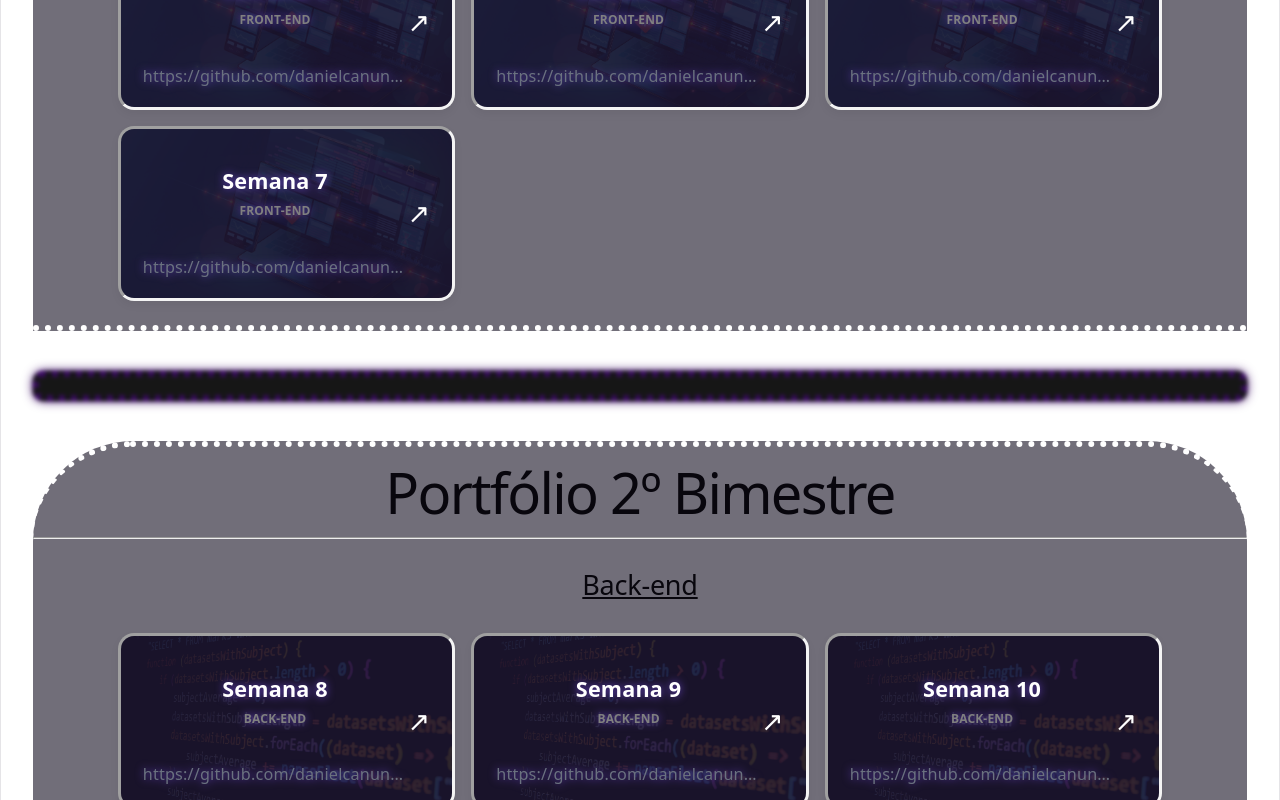
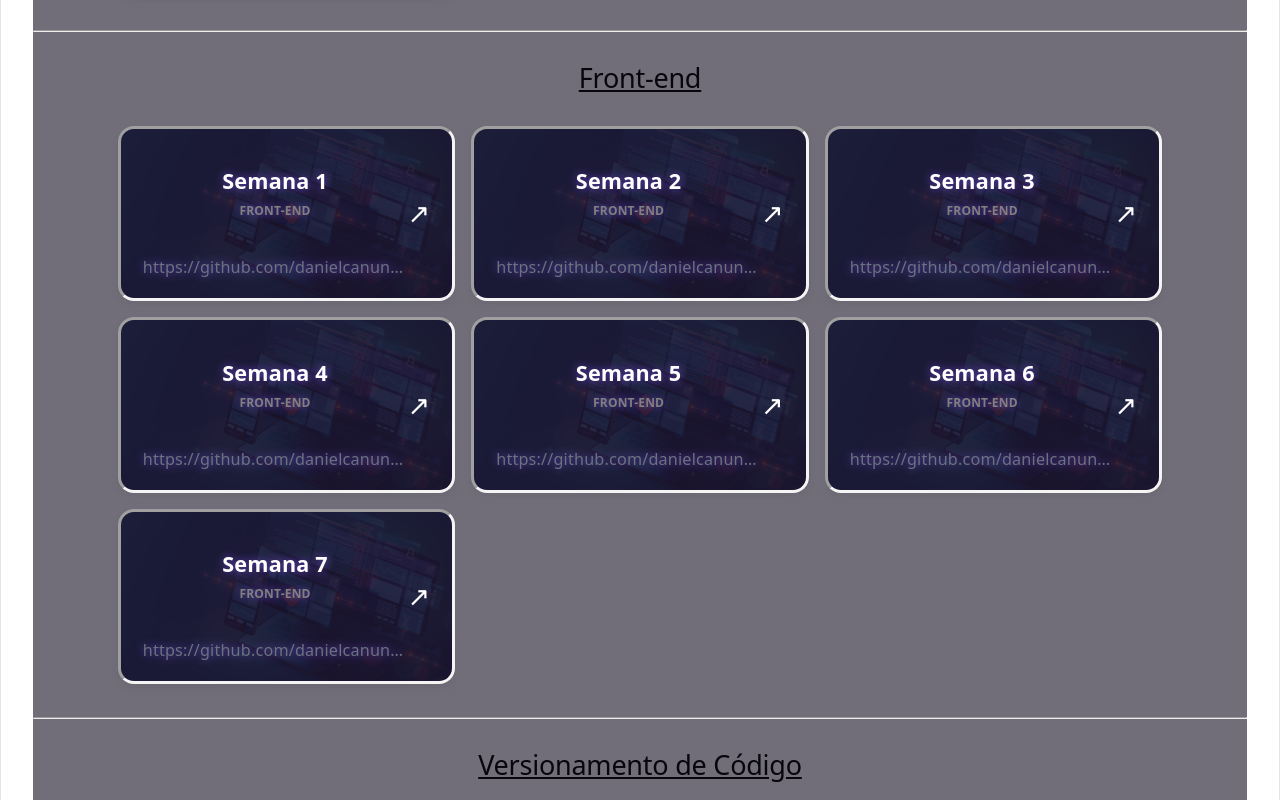
Before and after one commit to danielcanunciato/Portfolio-3DS, a React (Vite) app: page / in a window 1280 px wide. Shown: the part 1060-1860 px from the top of the page. Built offline with nearby package versions, Linux system fonts and the light colour scheme.

Commit message:
Adicionado semanas em falta no 1º bimestre, feito alguns ajustes

```diff
--- a/src/App.jsx
+++ b/src/App.jsx
@@ -56,6 +56,9 @@ export default function App() {
   const portfolio_1bim = [
     // Backend
     [
+      {sem: "Semana 1", url: "https://github.com/danielcanunciato/portfolio-1bim/tree/main/Backend/s1back", subject: "BACK-END"},
+      {sem: "Semana 2", url: "https://github.com/danielcanunciato/portfolio-1bim/tree/main/Backend/s2back", subject: "BACK-END"},
+      {sem: "Semana 3", url: "https://github.com/danielcanunciato/portfolio-1bim/tree/main/Backend/s3back", subject: "BACK-END"},
       {sem: "Semana 4", url: "https://github.com/danielcanunciato/portfolio-1bim/tree/main/Backend/s4back", subject: "BACK-END"},
       {sem: "Semana 5", url: "https://github.com/danielcanunciato/portfolio-1bim/tree/main/Backend/s5back", subject: "BACK-END"},
       {sem: "Semana 6", url: "https://github.com/danielcanunciato/portfolio-1bim/tree/main/Backend/s6back", subject: "BACK-END"},
@@ -64,11 +67,25 @@ export default function App() {
 
     // Frontend
     [
+      {sem: "Semana 1", url: "https://github.com/danielcanunciato/portfolio-1bim/blob/main/Frontend/s1front", subject: "FRONT-END"},
+      {sem: "Semana 2", url: "https://github.com/danielcanunciato/portfolio-1bim/blob/main/Frontend/s2front", subject: "FRONT-END"},
+      {sem: "Semana 3", url: "https://github.com/danielcanunciato/portfolio-1bim/blob/main/Frontend/s3front", subject: "FRONT-END"},
       {sem: "Semana 4", url: "https://github.com/danielcanunciato/portfolio-1bim/blob/main/Frontend/s4front", subject: "FRONT-END"},
       {sem: "Semana 5", url: "https://github.com/danielcanunciato/portfolio-1bim/tree/main/Frontend/s5front", subject: "FRONT-END"},
       {sem: "Semana 6", url: "https://github.com/danielcanunciato/portfolio-1bim/tree/main/Frontend/s6front", subject: "FRONT-END"},
       {sem: "Semana 7", url: "https://github.com/danielcanunciato/portfolio-1bim/blob/main/Frontend/s7front", subject: "FRONT-END"}
-    ]
+    ],
+
+    // Frontend
+    [
+      {sem: "Semana 1", url: "https://github.com/danielcanunciato/portfolio-1bim/blob/main/Versionamento/s1ver", subject: "VERSIONAMENTO DE CÓDIGO"},
+      {sem: "Semana 2", url: "https://github.com/danielcanunciato/portfolio-1bim/blob/main/Versionamento/s2ver", subject: "VERSIONAMENTO DE CÓDIGO"},
+      {sem: "Semana 3", url: "https://github.com/danielcanunciato/portfolio-1bim/blob/main/Versionamento/s3ver", subject: "VERSIONAMENTO DE CÓDIGO"},
+      {sem: "Semana 4", url: "https://github.com/danielcanunciato/portfolio-1bim/blob/main/Versionamento/s4ver", subject: "VERSIONAMENTO DE CÓDIGO"},
+      {sem: "Semana 5", url: "https://github.com/danielcanunciato/portfolio-1bim/blob/main/Versionamento/s5ver", subject: "VERSIONAMENTO DE CÓDIGO"},
+      {sem: "Semana 6", url: "https://github.com/danielcanunciato/portfolio-1bim/blob/main/Versionamento/s6ver", subject: "VERSIONAMENTO DE CÓDIGO"},
+      {sem: "Semana 7", url: "https://github.com/danielcanunciato/portfolio-1bim/blob/main/Versionamento/s7ver", subject: "VERSIONAMENTO DE CÓDIGO"},
+    ],
   ]
 
   const portfolio_2bim = [
```
